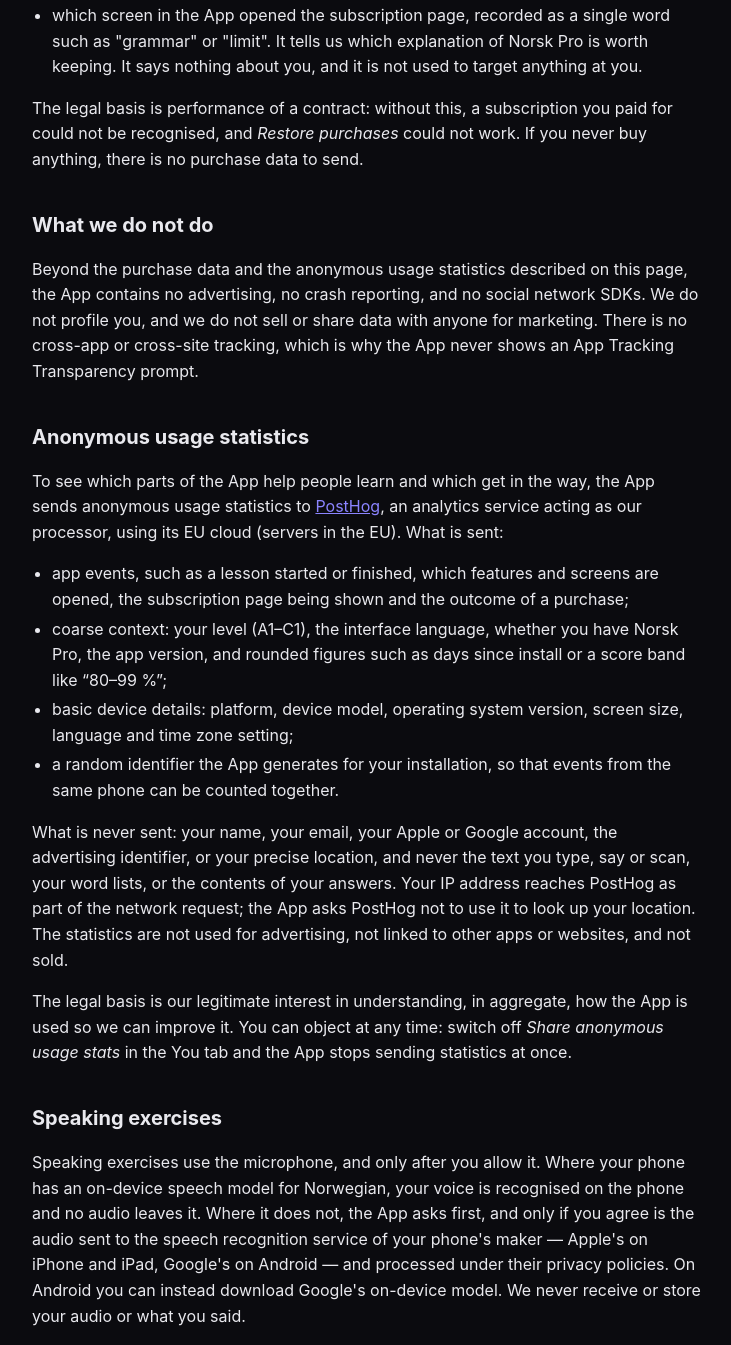
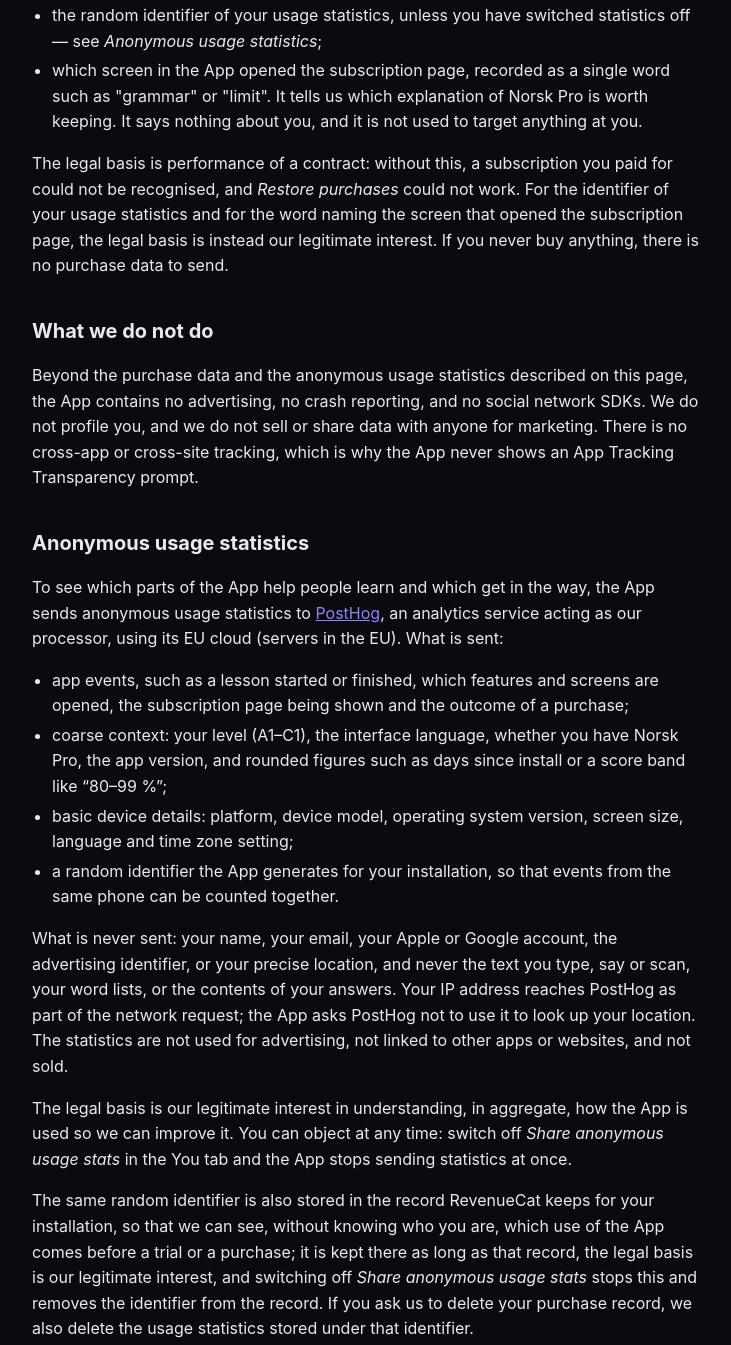
Before and after one commit to 0quantum/norsk-site, a plain HTML site: page privacy.html in a window 1280 px wide. Shown: the part 1226-2571 px from the top of the page, without its empty margins (272-1003 px from the left). Drawn offline with Linux system fonts and the light colour scheme.

Commit message:
Privacy policy: the usage-statistics identifier is also stored with RevenueCat (purchases list, legal basis, statistics section); updated 20 October 2026
Co-Authored-By: Claude Opus 5.5 <noreply@anthropic.com>

```diff
--- a/privacy.html
+++ b/privacy.html
@@ -6,7 +6,7 @@
 
 <main>
   <h1>Privacy Policy</h1>
-  <p class="date">Last updated: 23 September 2026</p>
+  <p class="date">Last updated: 20 October 2026</p>
 
   <p>Norsk ("the App") is developed by 0Quantum ("we", "us"), the data controller for
   the purposes of the GDPR. This policy explains what happens to your data when you
@@ -48,6 +48,8 @@
     <li>your country or region, and basic technical details such as device platform,
       app version and SDK version;</li>
     <li>your IP address as part of the network request, used to determine your country;</li>
+    <li>the random identifier of your usage statistics, unless you have switched
+      statistics off &mdash; see <em>Anonymous usage statistics</em>;</li>
     <li>which screen in the App opened the subscription page, recorded as a single
       word such as "grammar" or "limit". It tells us which explanation of Norsk Pro
       is worth keeping. It says nothing about you, and it is not used to target
@@ -56,6 +58,8 @@
 
   <p>The legal basis is performance of a contract: without this, a subscription you
   paid for could not be recognised, and <em>Restore purchases</em> could not work.
+  For the identifier of your usage statistics and for the word naming the screen that
+  opened the subscription page, the legal basis is instead our legitimate interest.
   If you never buy anything, there is no purchase data to send.</p>
 
   <h2>What we do not do</h2>
@@ -91,6 +95,13 @@
   App is used so we can improve it. You can object at any time: switch off
   <em>Share anonymous usage stats</em> in the You tab and the App stops sending
   statistics at once.</p>
+  <p>The same random identifier is also stored in the record RevenueCat keeps for your
+  installation, so that we can see, without knowing who you are, which use of the App
+  comes before a trial or a purchase; it is kept there as long as that record, the
+  legal basis is our legitimate interest, and switching off <em>Share anonymous usage
+  stats</em> stops this and removes the identifier from the record. If you ask us to
+  delete your purchase record, we also delete the usage statistics stored under that
+  identifier.</p>
 
   <h2>Speaking exercises</h2>
   <p>Speaking exercises use the microphone, and only after you allow it. Where your
@@ -134,7 +145,9 @@
   the address below and we will act within 30 days. Note that because the purchase
   identifier is random and carries no name or email, a request has to come with enough
   detail for us to find the record, such as the date and type of your purchase. The
-  usage statistics carry only a random identifier that we cannot link to you; the
+  usage statistics carry no name or email and on their own cannot be linked to you; if
+  you have a purchase record, the same random identifier is stored with it (see
+  <em>Anonymous usage statistics</em>). The
   simplest way to object to them is the switch in the You tab.</p>
 
   <h2>Children</h2>
```
